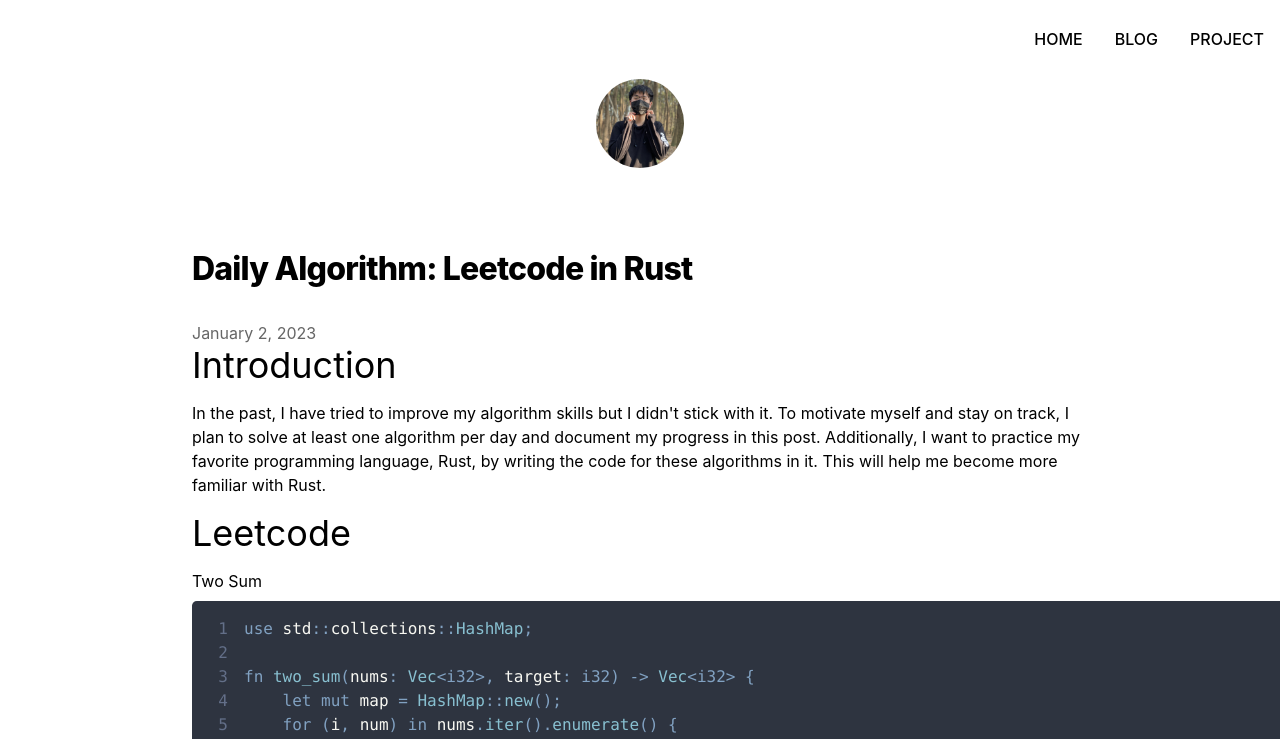
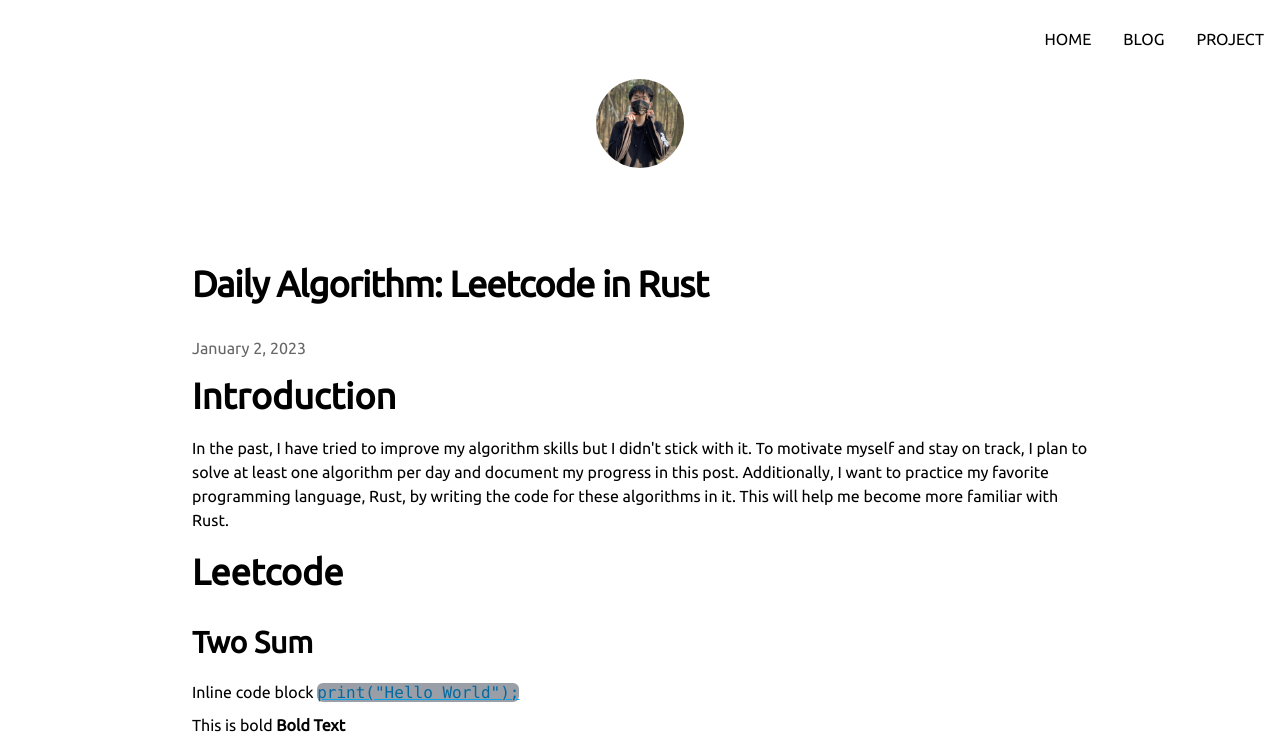
Before and after one commit to zhijie-os/next-blog, a Next.js app: page /posts/algorithm in a window 1280 px wide. Shown: the top 739 px of the page. Built offline with nearby package versions, Linux system fonts and the light colour scheme.

Commit message:
font changed

```diff
--- a/package.json
+++ b/package.json
@@ -9,6 +9,7 @@
     "lint": "next lint"
   },
   "dependencies": {
+    "@next/font": "^13.1.1",
     "@types/node": "18.11.15",
     "@types/react": "18.0.26",
     "@types/react-dom": "18.0.9",
--- a/pages/_app.tsx
+++ b/pages/_app.tsx
@@ -1,7 +1,16 @@
 import '../styles/globals.css'
 import type { AppProps } from 'next/app'
+import { Ubuntu } from '@next/font/google'
 
+const ubuntu = Ubuntu({
+  weight: '400',
+  subsets: ['latin'],
+})
 // use to configure global.css, only in this file
 export default function App({ Component, pageProps }: AppProps) {
-  return (<Component {...pageProps} />)
+  return (
+    <main className={ubuntu.className}>
+      <Component {...pageProps} />
+    </main>
+  )
 }
--- a/pages/posts.tsx
+++ b/pages/posts.tsx
@@ -15,7 +15,7 @@ export async function getStaticProps() {
 export default function Posts({ allPostsData }: { allPostsData: any }) {
     return (
         <Layout home={false}>
-            <div className="max-w-5xl flex flex-col pb-8">
+            <div className="max-w-4xl flex flex-col pb-8">
                 <div className="space-y-2  md:space-y-5 divide-y divide-gray-700 ">
                     <h1 className="m-4 text-3xl font-extrabold leading- tracking-tight text-gray-900 dark:text-gray-100 sm:leading-10 md:text-4xl md:leading-14">
                         Blog
--- a/pages/posts/[id].jsx
+++ b/pages/posts/[id].jsx
@@ -17,7 +17,7 @@ export default function Post({ postData }) {
             <Head>
                 <title>{postData.title}</title>
             </Head>
-            <article className="max-w-4xl flex flex-col">
+            <article className="post max-w-4xl flex flex-col">
                 <h1 className={utilStyles.headingXl}>{postData.title}</h1>
                 <div className={utilStyles.lightText}>
                     <Date dateString={postData.date} />
@@ -32,16 +32,16 @@ export default function Post({ postData }) {
                                     showLineNumbers={true}
                                     showInlineLineNumbers={true} // <-- add this prop!
                                     wrapLines={true}
-                                    customStyle={{width:"calc(100vw - 50px)"}}
+                                    customStyle={{ width: "calc(100vw - 50px)" }}
                                     style={nord}
                                     language={match[1]}
                                     PreTag="div"
                                     {...props}
                                 >{String(children).replace(/\n$/, '')}</SyntaxHighlighter>
                             ) : (
-                                <code className={className} {...props}>
-                                    {children}
-                                </code>
+                                    <code className='bg-gray-700 bg-opacity-50 text-sky-700 underline decoration-sky-500 rounded-md' {...props}>
+                                        {children}
+                                    </code>
                             )
                         }
                     }}>{postData.content}</ReactMarkdown>
--- a/posts/algorithm.md
+++ b/posts/algorithm.md
@@ -9,6 +9,14 @@ In the past, I have tried to improve my algorithm skills but I didn't stick with
 # Leetcode
 
 ## Two Sum
+Inline code block `print("Hello World");`
+
+This is bold **Bold Text**
+
+
+
+![Image here](/images/avatar.png)
+### Three some
 ~~~rust
 use std::collections::HashMap;
 
--- a/styles/globals.css
+++ b/styles/globals.css
@@ -28,6 +28,7 @@ a:hover {
   html {
     color-scheme: dark;
   }
+
   body {
     color: white;
     background: black;
@@ -39,11 +40,33 @@ a:hover {
 @tailwind components;
 @tailwind utilities;
 
-h1 {
-  @apply text-4xl;
-  @apply pb-4;
+
+/*
+inline-code {
+  @apply rounded-md;
+  @apply bg-gray-400;
+  @apply underline;
+  @apply decoration-sky-500;
+} */
+
+.post p {
+  @apply py-1;
 }
 
-p {
-  @apply pb-4;
+.post h1 {
+  @apply text-4xl;
+  @apply py-4;
+  @apply font-bold;
 }
+
+.post h2 {
+  @apply text-3xl;
+  @apply py-4;
+  @apply font-bold;
+}
+
+.post h3 {
+  @apply text-2xl;
+  @apply py-4;
+  @apply font-bold;
+}
```
Also changed, not shown: 1 other file (tests, documents, lock files or other folders).
